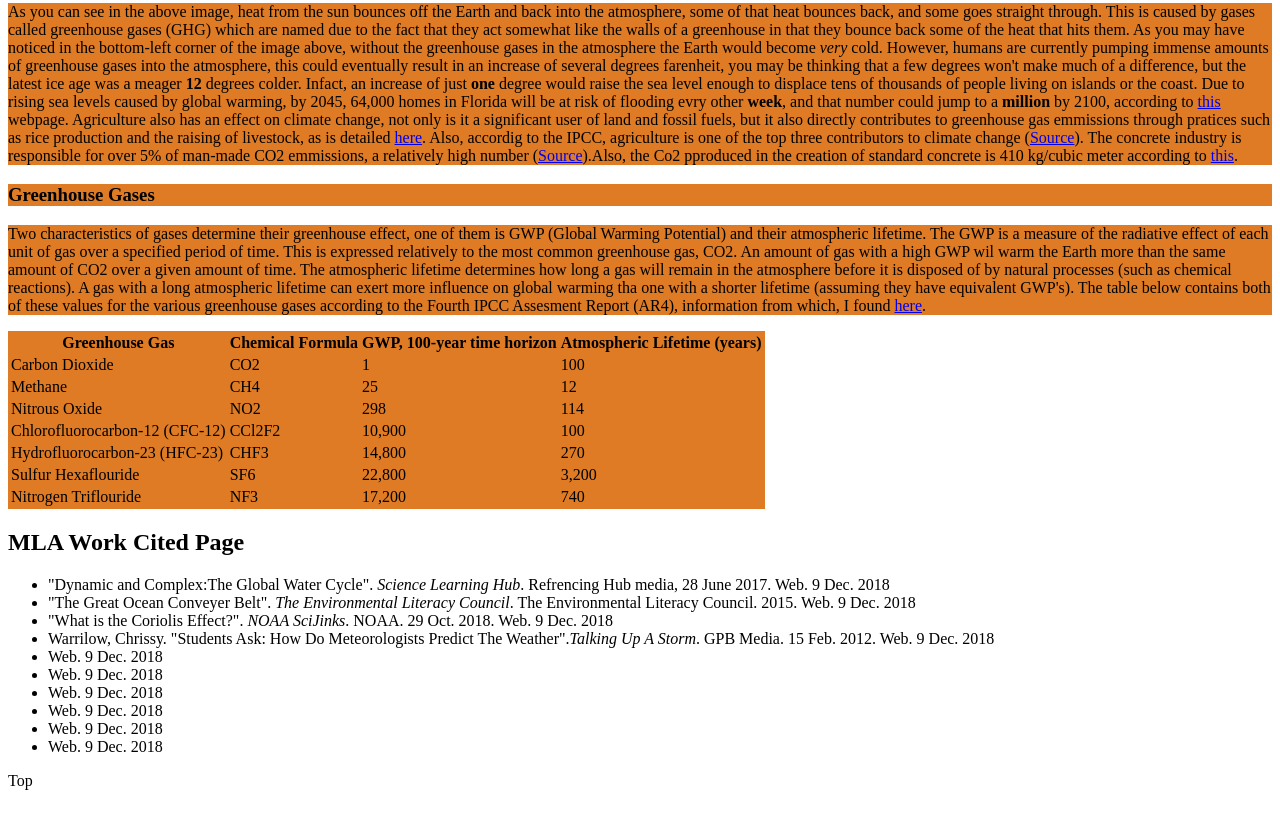
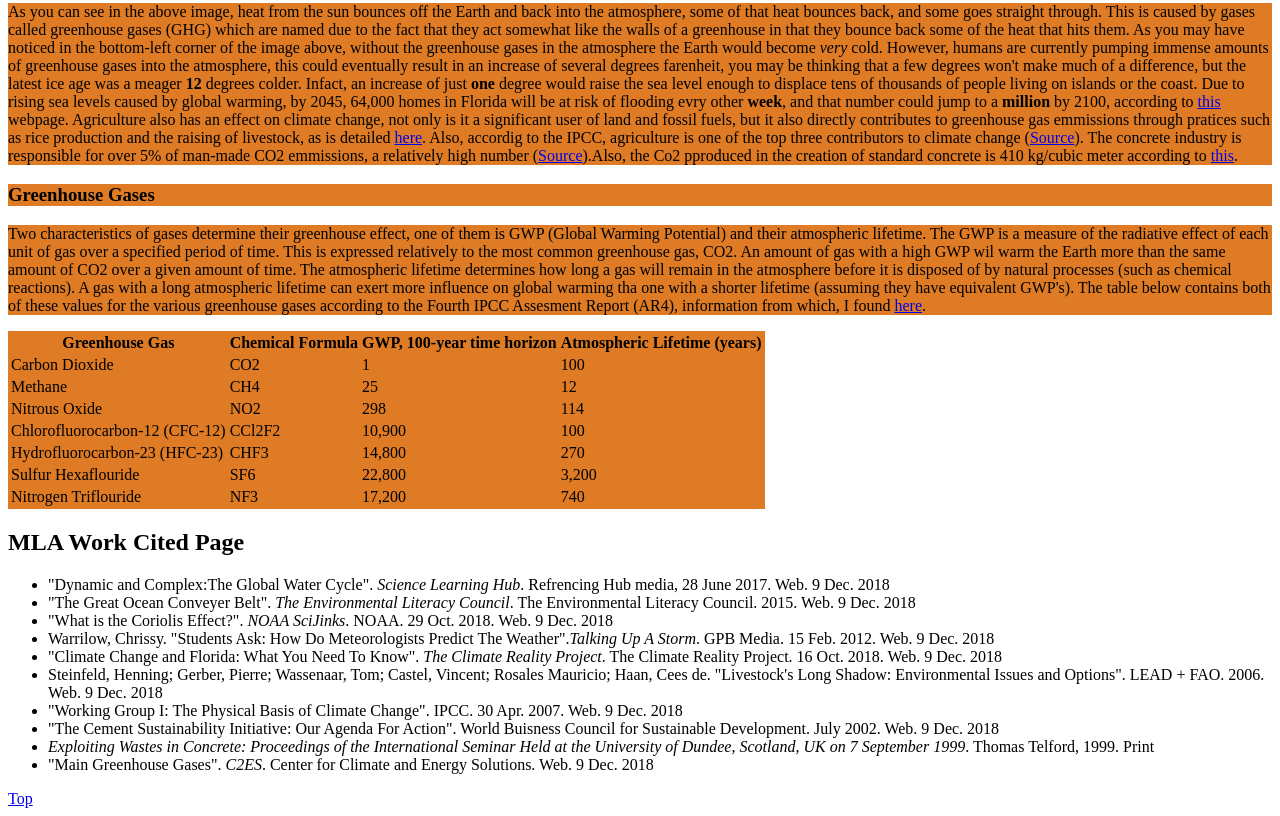
Before and after one commit to schoolproject2/schoolproject2.github.io, a plain HTML site: page index.html in a window 1280 px wide. Shown: the part 5318-6134 px from the top of the page. Drawn offline with Linux system fonts and the light colour scheme.

Commit message:
Update index.html

```diff
--- a/index.html
+++ b/index.html
@@ -155,13 +155,13 @@
             <li>"The Great Ocean Conveyer Belt". <em>The Environmental Literacy Council</em>. The Environmental Literacy Council. 2015. Web. 9 Dec. 2018</li>
             <li>"What is the Coriolis Effect?". <em>NOAA SciJinks</em>. NOAA. 29 Oct. 2018. Web. 9 Dec. 2018</li>
             <li>Warrilow, Chrissy. "Students Ask: How Do Meteorologists Predict The Weather".<em>Talking Up A Storm</em>. GPB Media. 15 Feb. 2012. Web. 9 Dec. 2018</li>
-            <li>Web. 9 Dec. 2018</li>
-            <li>Web. 9 Dec. 2018</li>
-            <li>Web. 9 Dec. 2018</li>
-            <li>Web. 9 Dec. 2018</li>
-            <li>Web. 9 Dec. 2018</li>
-            <li>Web. 9 Dec. 2018</li>
-        </ul
+            <li>"Climate Change and Florida: What You Need To Know". <em>The Climate Reality Project</em>. The Climate Reality Project. 16 Oct. 2018. Web. 9 Dec. 2018</li>
+            <li>Steinfeld, Henning; Gerber, Pierre; Wassenaar, Tom; Castel, Vincent; Rosales Mauricio; Haan, Cees de. "Livestock's Long Shadow: Environmental Issues and Options". LEAD + FAO. 2006. Web. 9 Dec. 2018</li>
+            <li>"Working Group I: The Physical Basis of Climate Change". IPCC. 30 Apr. 2007. Web. 9 Dec. 2018</li>
+            <li>"The Cement Sustainability Initiative: Our Agenda For Action". World Buisness Council for Sustainable Development. July 2002. Web. 9 Dec. 2018</li>
+            <li><em>Exploiting Wastes in Concrete: Proceedings of the International Seminar Held at the University of Dundee, Scotland, UK on 7 September 1999</em>. Thomas Telford, 1999. Print</li>
+            <li>"Main Greenhouse Gases". <em>C2ES</em>. Center for Climate and Energy Solutions. Web. 9 Dec. 2018</li>
+    </ul>
     <a href="#top">Top</a>
     </body>
 </html>
```
